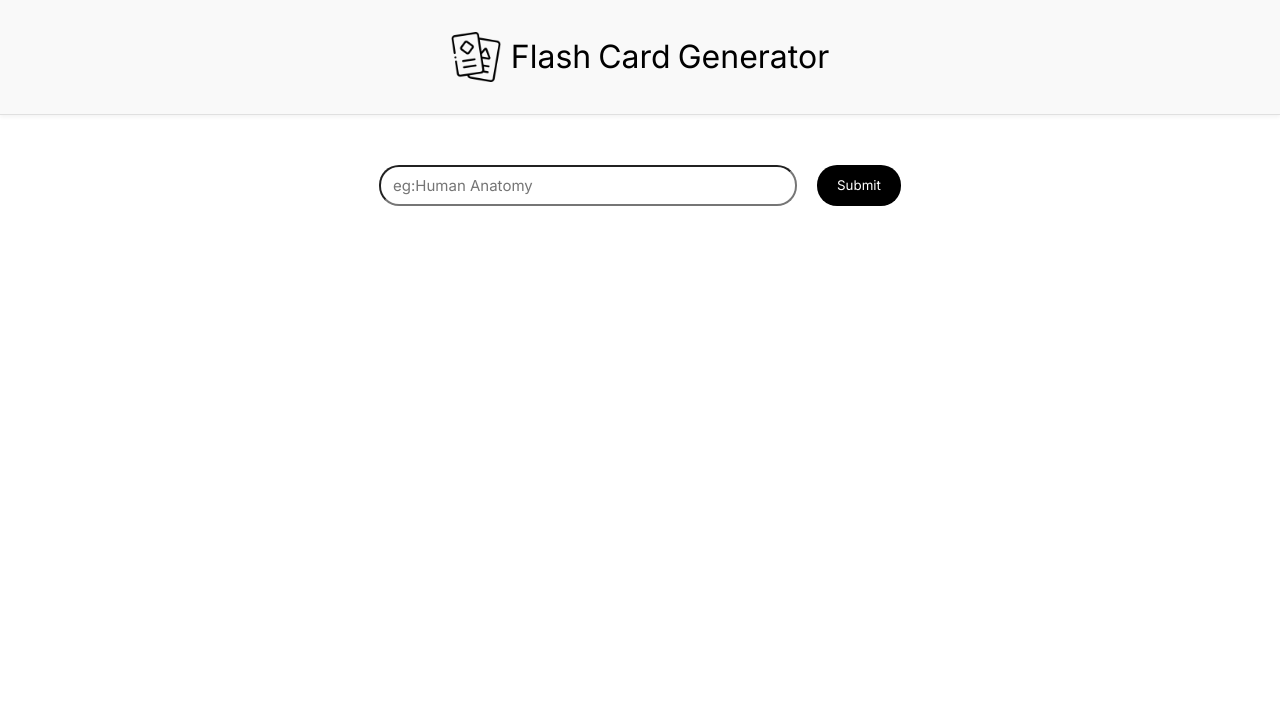
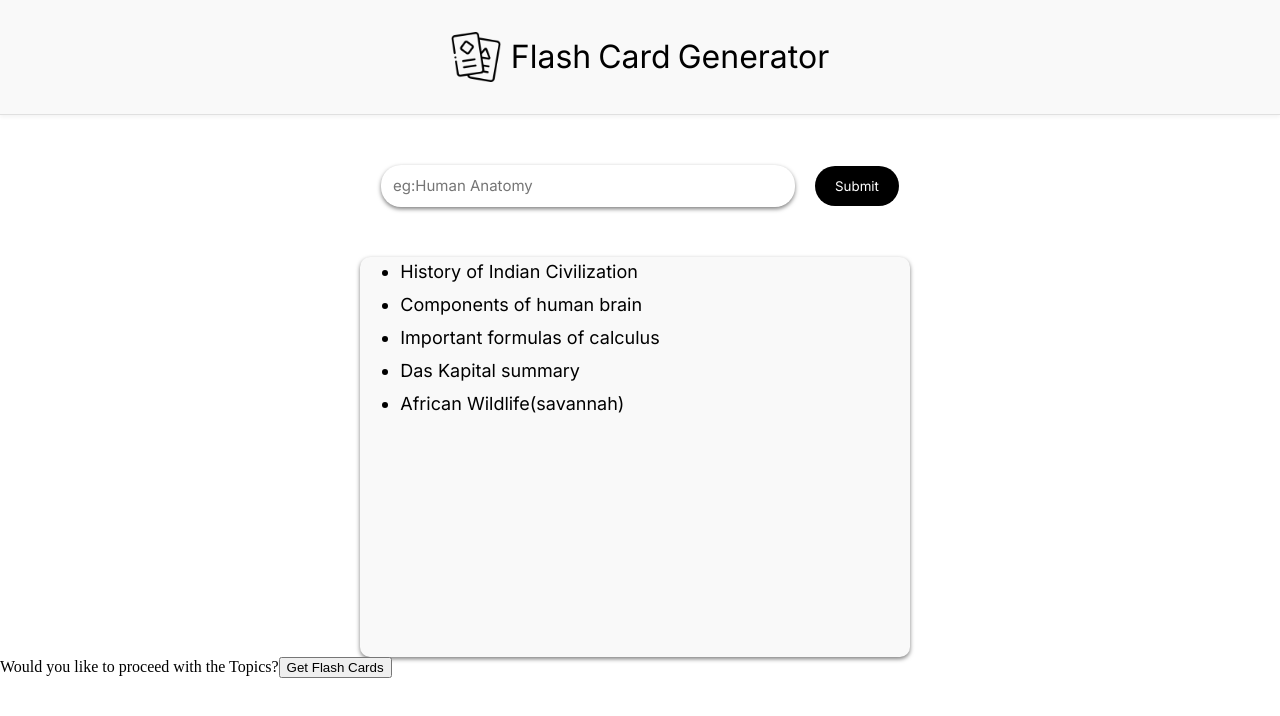
Before and after one commit to Krishna-Prasad31/Flash-card-generator, a React (Vite) app in the folder my-react-app/: page / in a window 1280 px wide. Shown: the top 716 px of the page. Built offline with nearby package versions, Linux system fonts and the light colour scheme.

Commit message:
Completed the styling of the topic Display

```diff
--- a/my-react-app/src/Components-Styles/body.css
+++ b/my-react-app/src/Components-Styles/body.css
@@ -1,19 +1,26 @@
 .input-container{
   display: flex;
   justify-content: center;
+  align-items: center;
   margin-top: 50px;
+
 }
+
 
 input{
   width: 400px;
-  height: 35px;
+  height: 40px;
   border-radius: 20px;
   font-size: 15px;
   font-family: inter;
   padding-left: 12px;
+  box-shadow: 0 2px 4px rgba(0, 0, 0, 0.5);
+  border: none;
+  outline: none;
 }
 
 .submit-button{
+  height: 40px;
   margin-left: 20px;
   padding-left: 20px;
   padding-right: 20px;
@@ -24,3 +31,50 @@ input{
   background-color: black;
 
 }
+
+input:focus {
+  box-shadow: 0 0 5px rgba(0, 0, 0, 0.2);
+  transition: box-shadow 0.3s ease;
+}
+button:hover {
+  transform: scale(1.05);
+  transition: transform 0.2s ease;
+  background-color: hsl(0, 0%, 30%);
+}
+
+@media (max-width: 600px) {
+  input {
+    width: 80%;
+  }
+}
+
+ul{
+  margin-left: -250px;
+  margin-top: -220px;
+  font-family: inter;
+  font-size: 18px;
+  display: flex;
+  flex-direction: column;
+  gap: 12px;
+}
+
+
+
+.list-holder{
+  display: flex;
+  background-color: #f9f9f9;
+  justify-content: center;
+  align-items: center;
+  height: 400px;
+  width: 550px;
+  margin-left: -10px;
+  margin-top: 50px;
+  border-radius: 10px;
+  box-shadow: 0 2px 4px rgba(0, 0, 0, 0.5);
+}
+
+.big{
+  display: flex;
+  align-items: center;
+  justify-content: center;
+}
--- a/my-react-app/src/Components/Body.jsx
+++ b/my-react-app/src/Components/Body.jsx
@@ -9,6 +9,21 @@ export default function Body () {
           Submit
         </button>
       </div>
+      <div className="big">
+        <div className="list-holder">
+          <ul>
+            <li>History of Indian Civilization</li>
+            <li>Components of human brain</li>
+            <li>Important formulas of calculus</li>
+            <li>Das Kapital summary</li>
+            <li>African Wildlife(savannah)</li>
+          </ul>
+        </div>
+      </div>
+      <div>
+        <span className="final-call">Would you like to proceed with the Topics?</span>
+      <button className="proceed-button">Get Flash Cards</button>
+      </div>
     </form>
   )
 }
```
Also changed, not shown: 1 other file (tests, documents, lock files or other folders).
